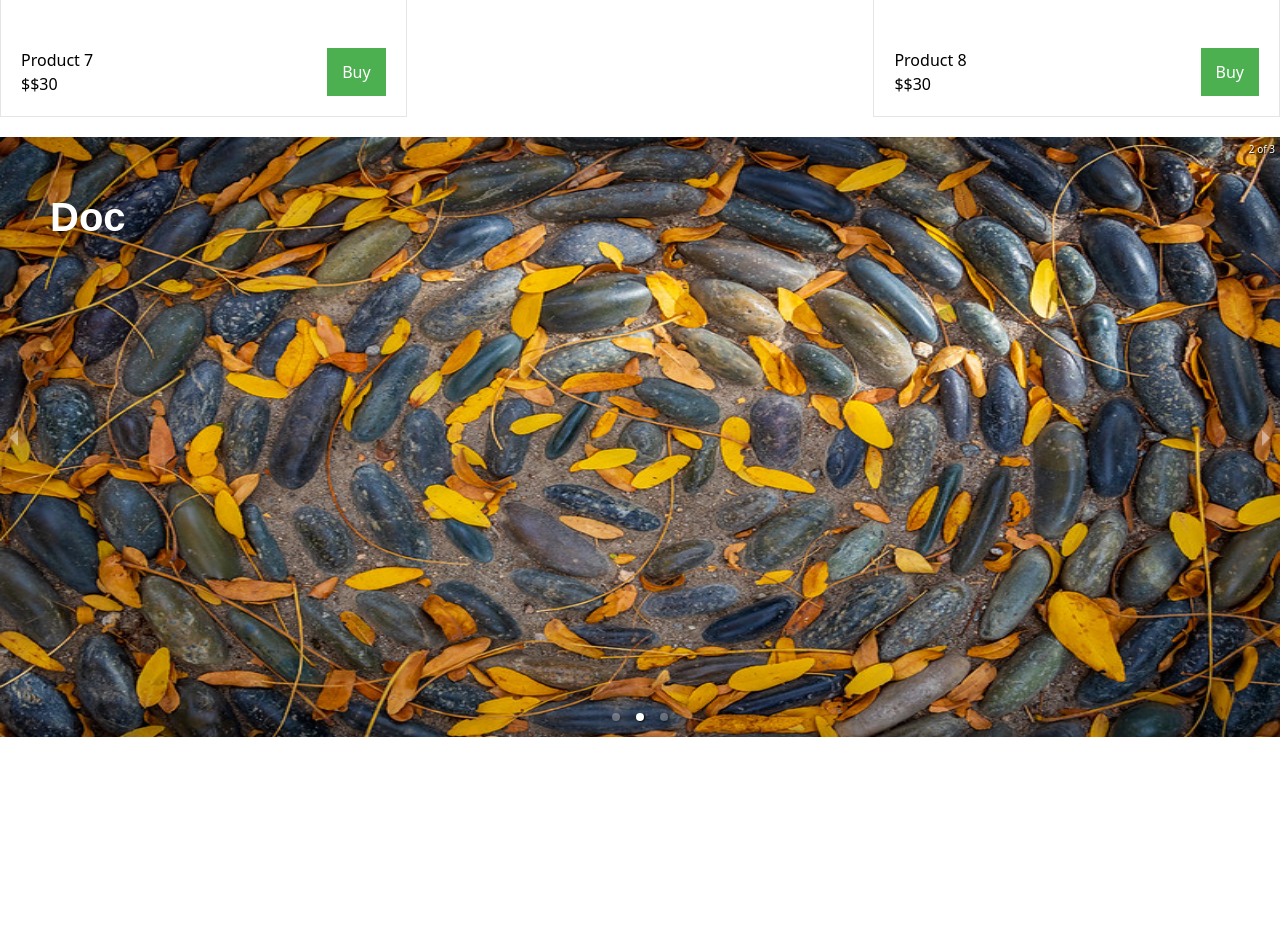
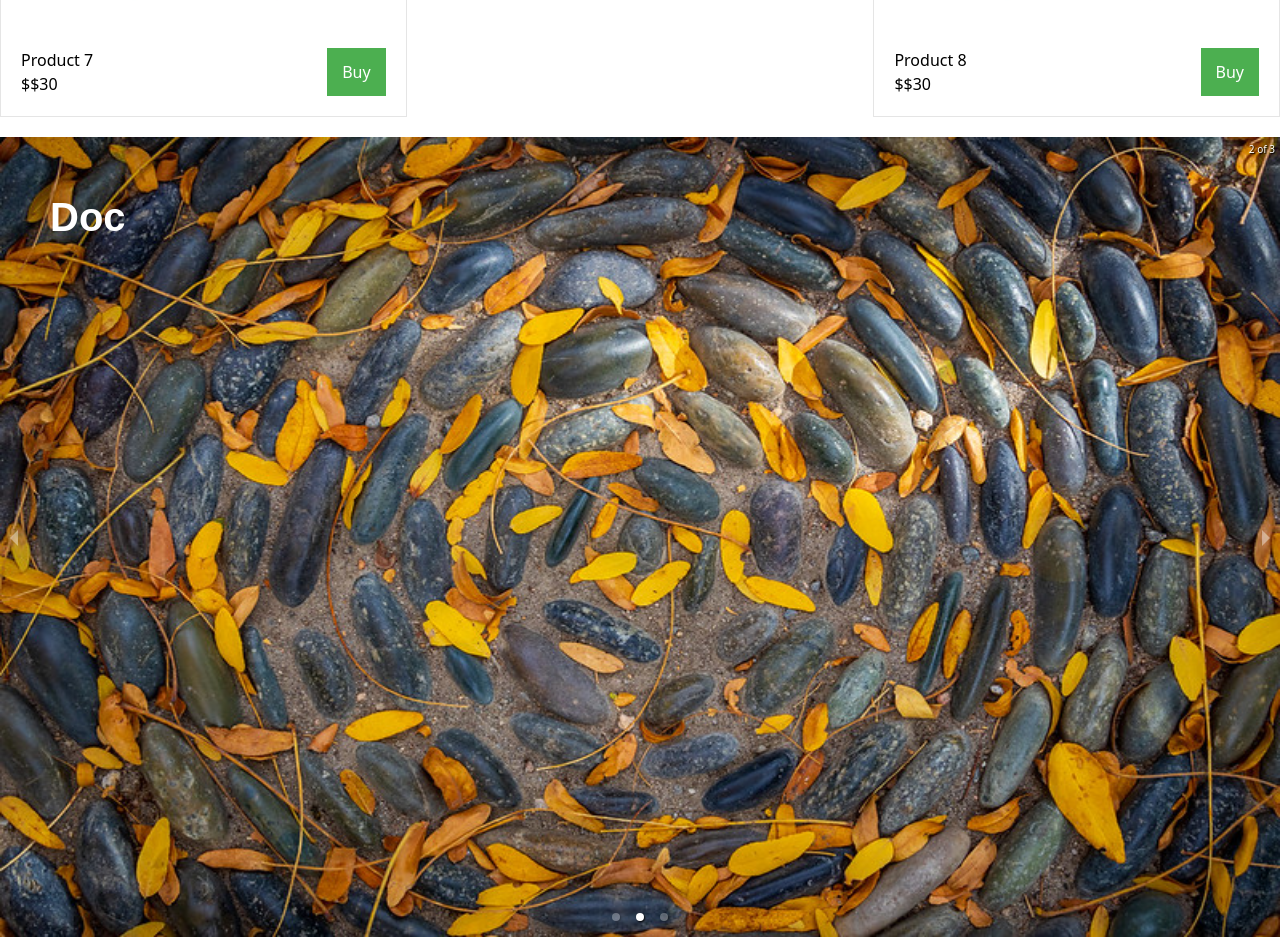
Before and after one commit to kingli6/TinyApps, a React (Vite) app in the folder tinyapps/: page /reactBasics in a window 1280 px wide. Shown: the part 1300-2237 px from the top of the page. Before the commit the page ends 2037 px from the top, so only its background shows below. Built offline with nearby package versions, Linux system fonts and the light colour scheme.

Commit message:
adjustment

```diff
--- a/tinyapps/src/components/homepage/basicsReact/Banner.jsx
+++ b/tinyapps/src/components/homepage/basicsReact/Banner.jsx
@@ -10,8 +10,8 @@ const Banner = () => {
     <Carousel emulateTouch={true} autoPlay={true} infiniteLoop={true} interval={3000} showThumbs={false}>
       <div>
           <img className={bannerStyles.bannerImg} src={carShow} alt="A car exhibition" />
-        <div className={bannerStyles.heading}>Exhibition</div>
-        <div className={bannerStyles.desc}>Testing Carousel component</div>
+        <div className={bannerStyles.heading}>Testing Carousel Component</div>
+        <div className={bannerStyles.desc}>Exhibition</div>
         <div className={bannerStyles.cta}>Button</div>
       </div>
       <div>
--- a/tinyapps/src/components/homepage/basicsReact/CheckOutComponent.jsx
+++ b/tinyapps/src/components/homepage/basicsReact/CheckOutComponent.jsx
@@ -1,10 +1,11 @@
 import {useContext} from 'react';
 import CartContext from './services/CartContext';
-
+import Header from './Header';
 const CheckOutComponent = () => {
     const {cartItems} = useContext(CartContext);
   return (
     <div>
+      <Header/>
       <h2>Checkout</h2>
       <div >
         {cartItems.map((item) => (
--- a/tinyapps/src/components/homepage/basicsReact/Header.jsx
+++ b/tinyapps/src/components/homepage/basicsReact/Header.jsx
@@ -7,7 +7,10 @@ const Header = () => {
   const {cartItems} = useContext(CartContext);
   return (
     <div className={headerStyles.headerContainer}>
+      <Link to="/reactBasics">
         <div className={headerStyles.logo}>Home?</div>
+      </Link>
+
         <div className={headerStyles.nav}>
             <div className={headerStyles.navItem}>ItemB</div>
             <div className={headerStyles.navItem}>ItemC</div>
--- a/tinyapps/src/components/homepage/basicsReact/banner.module.css
+++ b/tinyapps/src/components/homepage/basicsReact/banner.module.css
@@ -1,6 +1,6 @@
 
 .bannerImg{
-  max-height: 600px;
+  max-height: 800px;
   width: auto;
 }
 .bannerItem {
```
